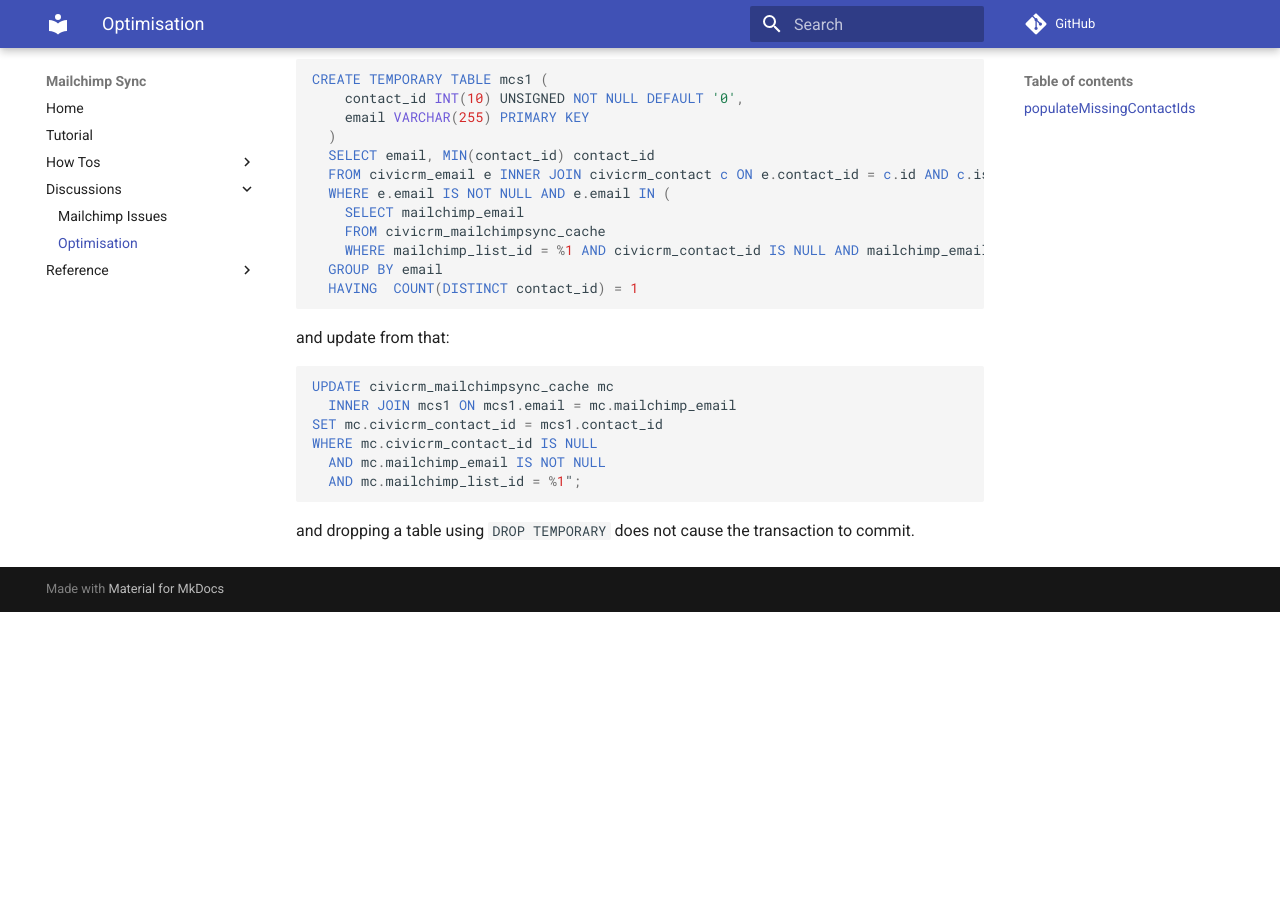
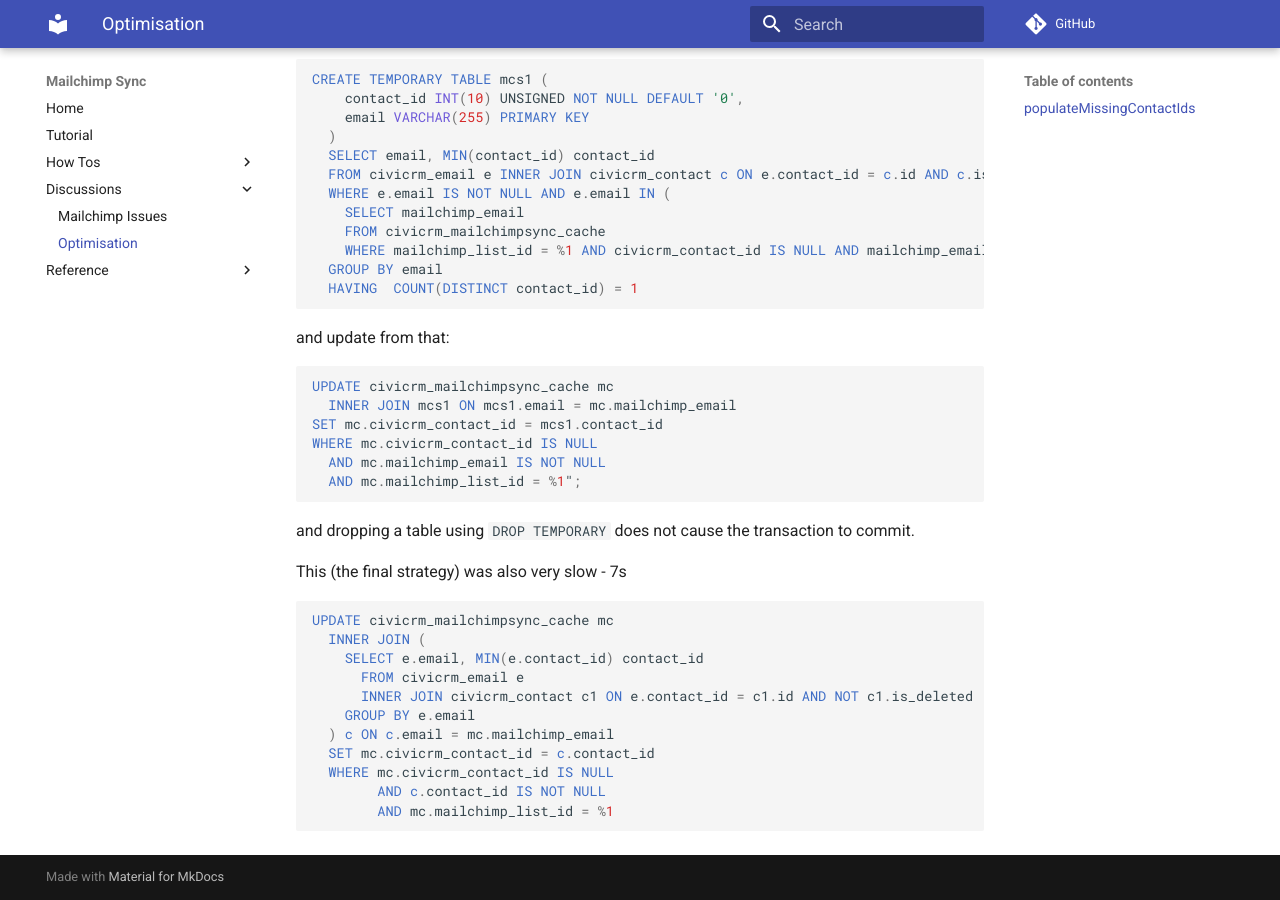
Before and after one commit to artfulrobot/mailchimpsync, an MkDocs documentation site: the page built from docs/discussion/sql-optimisation.md, in a window 1280 px wide and 900 px high, scrolled down 627 px. Built offline with MkDocs 1.6.1 and Material for MkDocs 9.7.7, drawn with Linux system fonts in a browser that asks for light colours; comment, search, counter and statistics services are not loaded; old or Windows-style settings are respelled for this version of MkDocs; before the commit the page ends 1239 px from its top, so only the background shows below that.

Commit message:
more optimisation

````diff
--- a/docs/discussion/sql-optimisation.md
+++ b/docs/discussion/sql-optimisation.md
@@ -47,4 +47,21 @@ WHERE mc.civicrm_contact_id IS NULL
   AND mc.mailchimp_list_id = %1";
 ```
 
-and dropping a table using `DROP TEMPORARY` does not cause the transaction to commit.
+and dropping a table using `DROP TEMPORARY` does not cause the transaction
+to commit.
+
+This (the final strategy) was also very slow - 7s
+
+```sql
+UPDATE civicrm_mailchimpsync_cache mc
+  INNER JOIN (
+    SELECT e.email, MIN(e.contact_id) contact_id
+      FROM civicrm_email e
+      INNER JOIN civicrm_contact c1 ON e.contact_id = c1.id AND NOT c1.is_deleted
+    GROUP BY e.email
+  ) c ON c.email = mc.mailchimp_email
+  SET mc.civicrm_contact_id = c.contact_id
+  WHERE mc.civicrm_contact_id IS NULL
+        AND c.contact_id IS NOT NULL
+        AND mc.mailchimp_list_id = %1
+```
````
Also changed, not shown: 2 other files.
